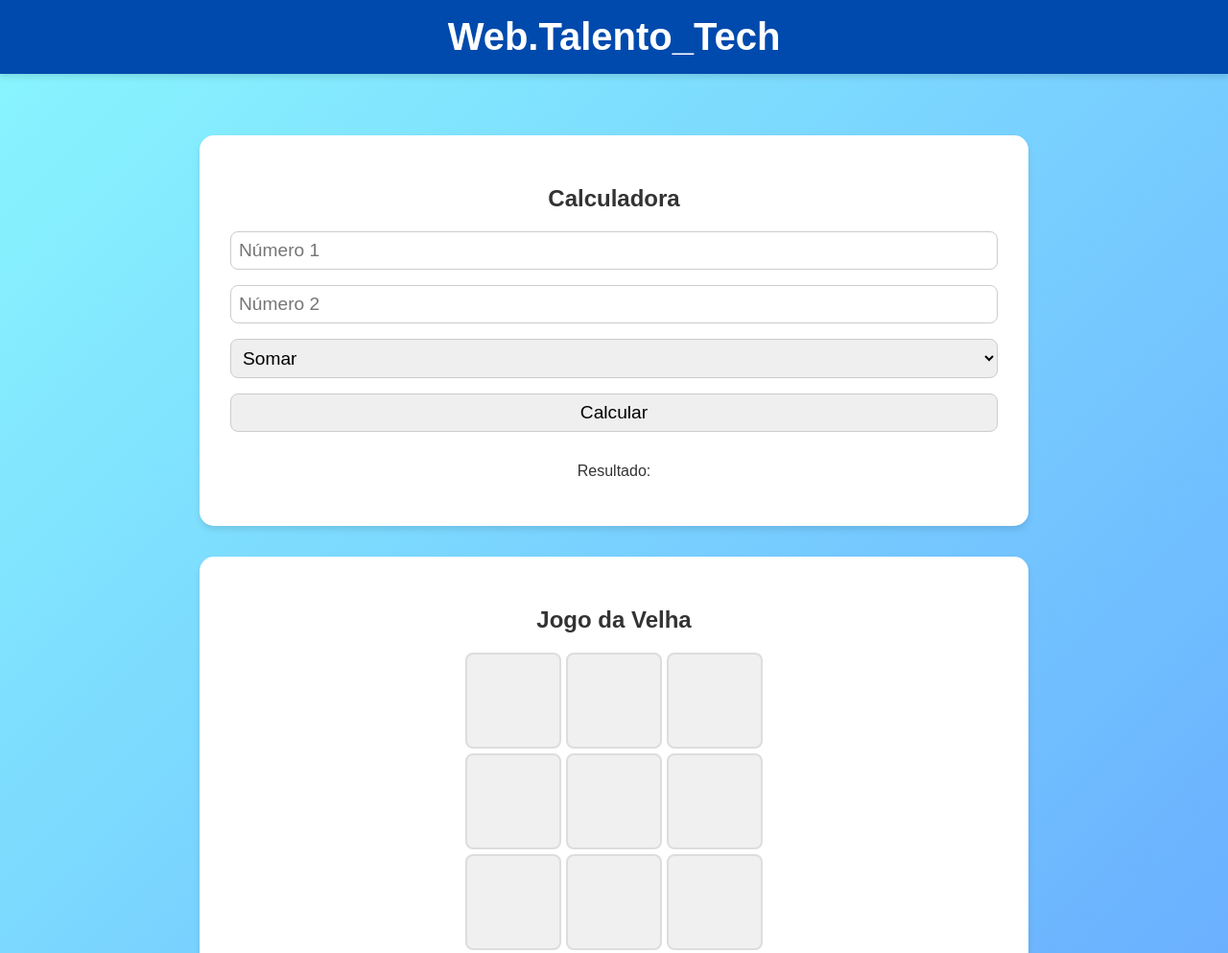
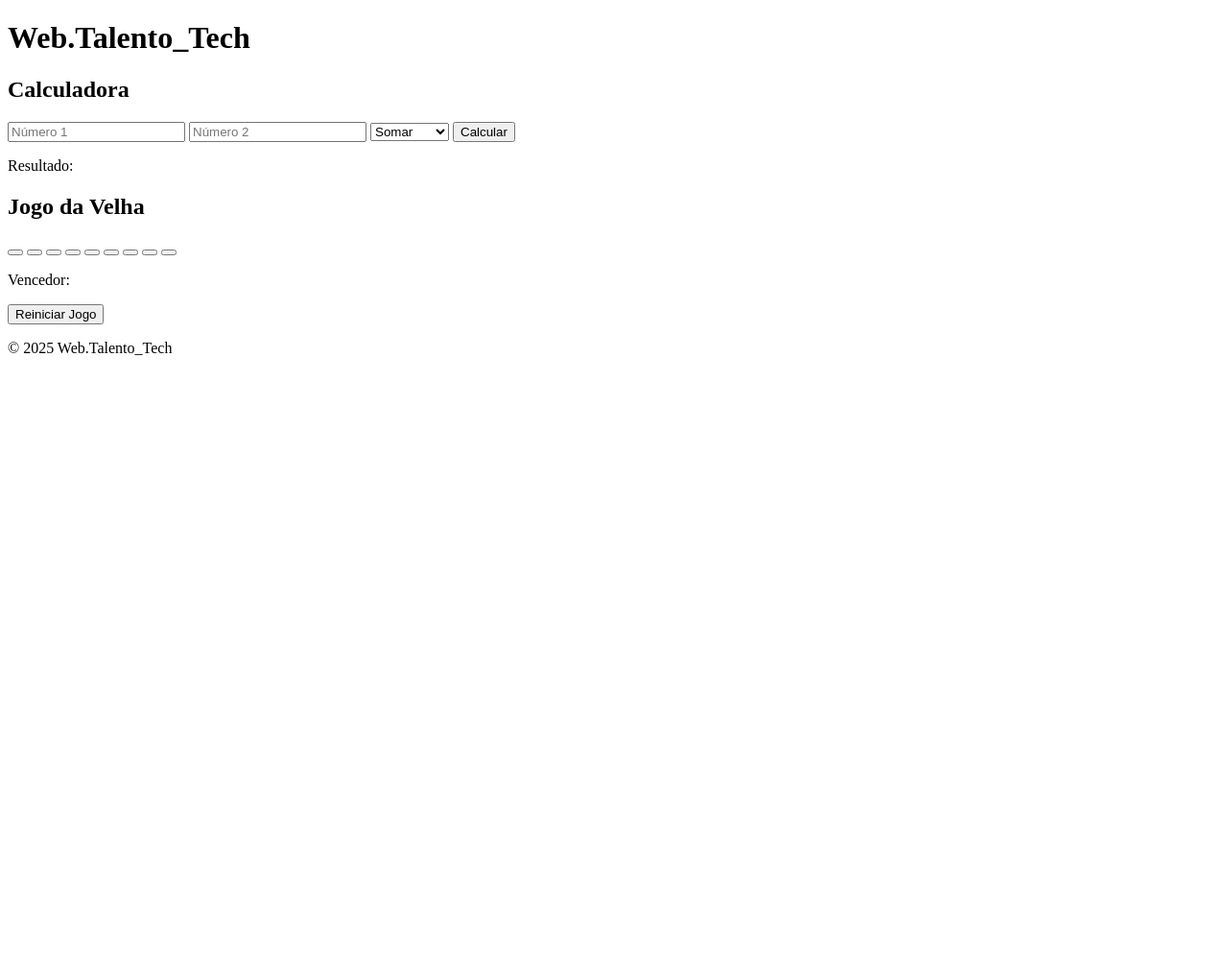
Before and after one commit to pedrin454/pedrin454.github.io, a plain HTML site: page index.html in a window 1280 px wide. Shown: the top 993 px of the page at 96% size. After the commit the page ends 800 px from the top, so only its background shows below. Drawn offline with Linux system fonts and the light colour scheme.

Commit message:
Update index.html

```diff
--- a/index.html
+++ b/index.html
@@ -1,81 +1,11 @@
 <!DOCTYPE html>
-<html lang="en">
+<html lang="pt-br">
 <head>
     <meta charset="UTF-8">
     <meta name="viewport" content="width=device-width, initial-scale=1.0">
     <title>Web.Talento_Tech</title>
     <style>
-        body {
-            font-family: Arial, sans-serif;
-            margin: 0;
-            padding: 0;
-            background: linear-gradient(135deg, #89f7fe, #66a6ff);
-            color: #333;
-            text-align: center;
-        }
-
-        header {
-            background: #004aad;
-            color: white;
-            padding: 1rem 0;
-            box-shadow: 0 4px 6px rgba(0, 0, 0, 0.1);
-        }
-
-        header h1 {
-            margin: 0;
-            font-size: 2.5rem;
-        }
-
-        main {
-            padding: 2rem;
-        }
-
-        .section {
-            margin: 2rem auto;
-            padding: 2rem;
-            background: white;
-            border-radius: 15px;
-            box-shadow: 0 4px 6px rgba(0, 0, 0, 0.1);
-            max-width: 800px;
-        }
-
-        .calculator, .tic-tac-toe {
-            display: flex;
-            flex-direction: column;
-            gap: 1rem;
-        }
-
-        .calculator input, .calculator button, .calculator select {
-            padding: 0.5rem;
-            font-size: 1.2rem;
-            border: 1px solid #ccc;
-            border-radius: 8px;
-        }
-
-        .tic-tac-toe-grid {
-            display: grid;
-            grid-template-columns: repeat(3, 100px);
-            gap: 5px;
-            margin: 0 auto;
-        }
-
-        .tic-tac-toe-grid button {
-            width: 100px;
-            height: 100px;
-            font-size: 2rem;
-            font-weight: bold;
-            background: #f0f0f0;
-            border: 2px solid #ddd;
-            border-radius: 8px;
-            cursor: pointer;
-        }
-
-        footer {
-            margin-top: 2rem;
-            padding: 1rem 0;
-            background: #004aad;
-            color: white;
-        }
+        /* ... (seu CSS permanece o mesmo) ... */
     </style>
 </head>
 <body>
@@ -187,6 +117,9 @@
             if (winner) {
                 document.getElementById('winner').textContent = winner === 'Empate' ? 'Empate!' : Vencedor: ${winner};
                 gameOver = true;
+            } else if (!board.includes('')) { // Verifica se há empate
+                document.getElementById('winner').textContent = 'Empate!';
+                gameOver = true;
             } else {
                 currentPlayer = currentPlayer === 'X' ? 'O' : 'X';
             }
```
